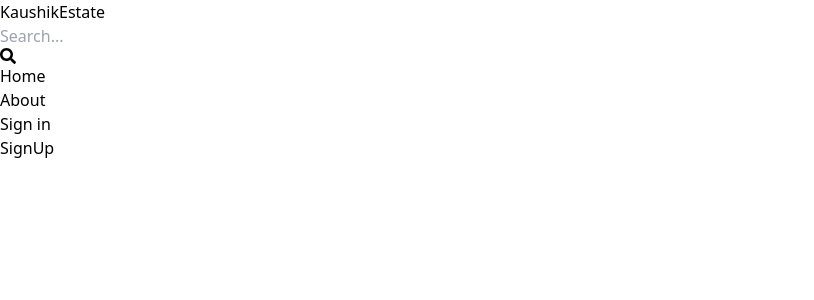
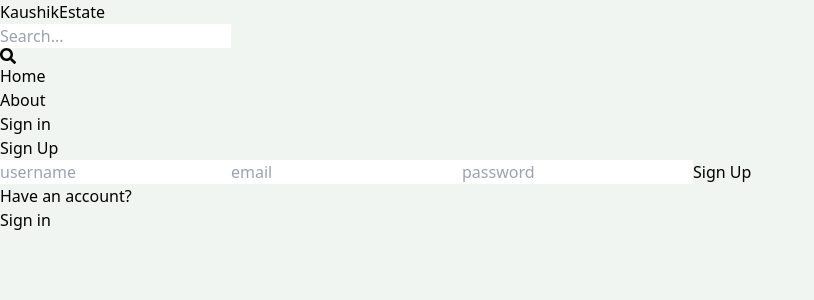
Before and after one commit to Kaushik3110/mern-stack-project, a React (Vite) app in the folder client/: page /Sign-Up in a window 1280 px wide. Shown: the top 300 px of the page, without its empty margins (0-814 px from the left). Built offline with nearby package versions, Linux system fonts and the light colour scheme.

Commit message:
complete sign up page ui

```diff
--- a/client/src/index.css
+++ b/client/src/index.css
@@ -1,3 +1,7 @@
 @tailwind base;
 @tailwind components;
 @tailwind utilities;
+
+body{
+    background-color:rgb(241,245,241)
+}
--- a/client/src/pages/SignUp.jsx
+++ b/client/src/pages/SignUp.jsx
@@ -1,7 +1,23 @@
 import React from 'react'
+import { Link } from 'react-router-dom'
 
 export default function SignUp() {
   return (
-    <div>SignUp</div>
+    <div className='p-3 max-w-lg mx-auto'>
+    <h1 className='text-3xl text-center font-semibold my-7'>Sign Up</h1>
+    <form className='flex flex-col gap-4'>
+      <input type='text' placeholder='username' className='border p-3 rounded-lg ' id='username'/>
+      <input type='text' placeholder='email' className='border p-3 rounded-lg ' id='email'/>
+      <input type='text' placeholder='password' className='border p-3 rounded-lg ' id='password'/>
+      <button className='bg-slate-700 text-white p-3 rounded-lg uppercase hover:opacity-95 disabled:opacity-80'>Sign Up</button>
+    </form>
+    <div className='flex gap-2 mt-5'>
+      <p>Have an account?</p>
+      <Link to={"/sign-in"}>
+        <span className='text-blue-700'>Sign in</span>
+      </Link>
+    </div>
+    </div>
   )
+
 }
```
